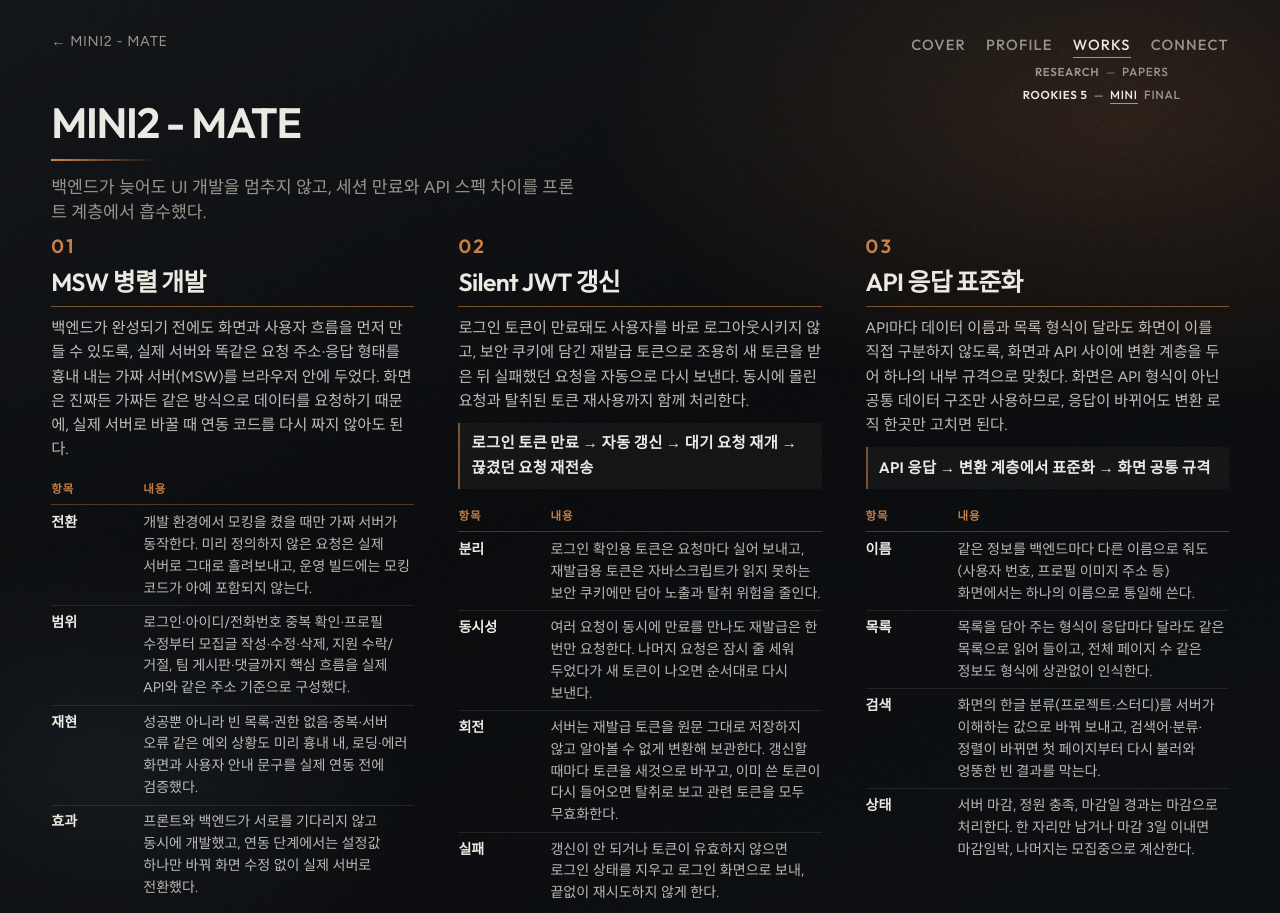
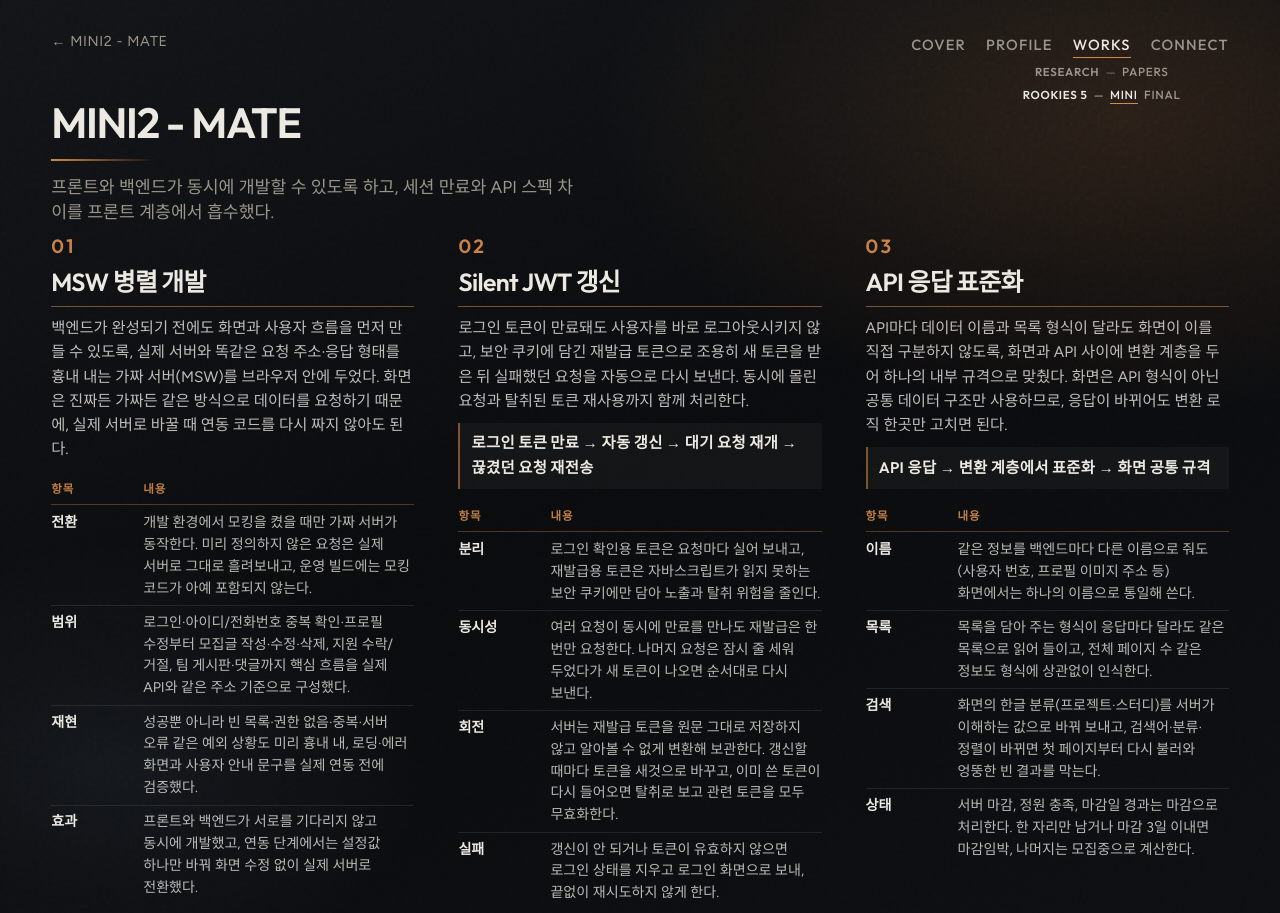
Before and after one commit to Hyeonseok93/Hyeonseok93.portfolio, a website: page mini2-why.html in a window 1280 px wide. Shown: the top 913 px of the page. Drawn offline with Linux system fonts and the light colour scheme.

Commit message:
Frame MINI2 MSW lede as parallel development.
Emphasize concurrent frontend and backend work instead of backend delay.

Co-authored-by: Cursor <cursoragent@cursor.com>

```diff
--- a/mini2-why.html
+++ b/mini2-why.html
@@ -22,7 +22,7 @@
         <header class="identity">
           <h1 class="name">MINI2 - MATE</h1>
           <div class="accent" aria-hidden="true"></div>
-          <p class="lede">백엔드가 늦어도 UI 개발을 멈추지 않고, 세션 만료와 API 스펙 차이를 프론트 계층에서 흡수했다.</p>
+          <p class="lede">프론트와 백엔드가 동시에 개발할 수 있도록 하고, 세션 만료와 API 스펙 차이를 프론트 계층에서 흡수했다.</p>
         </header>
 
         <section class="deck" aria-label="MINI2 - MATE">
```
